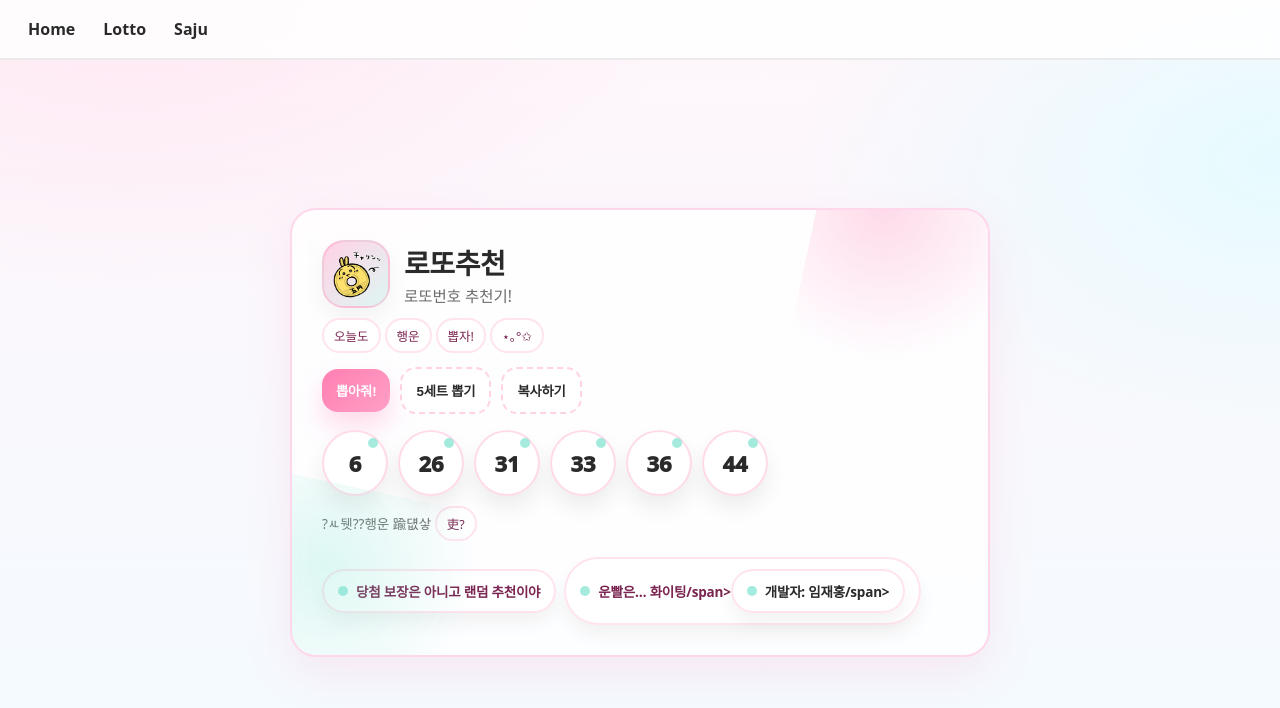
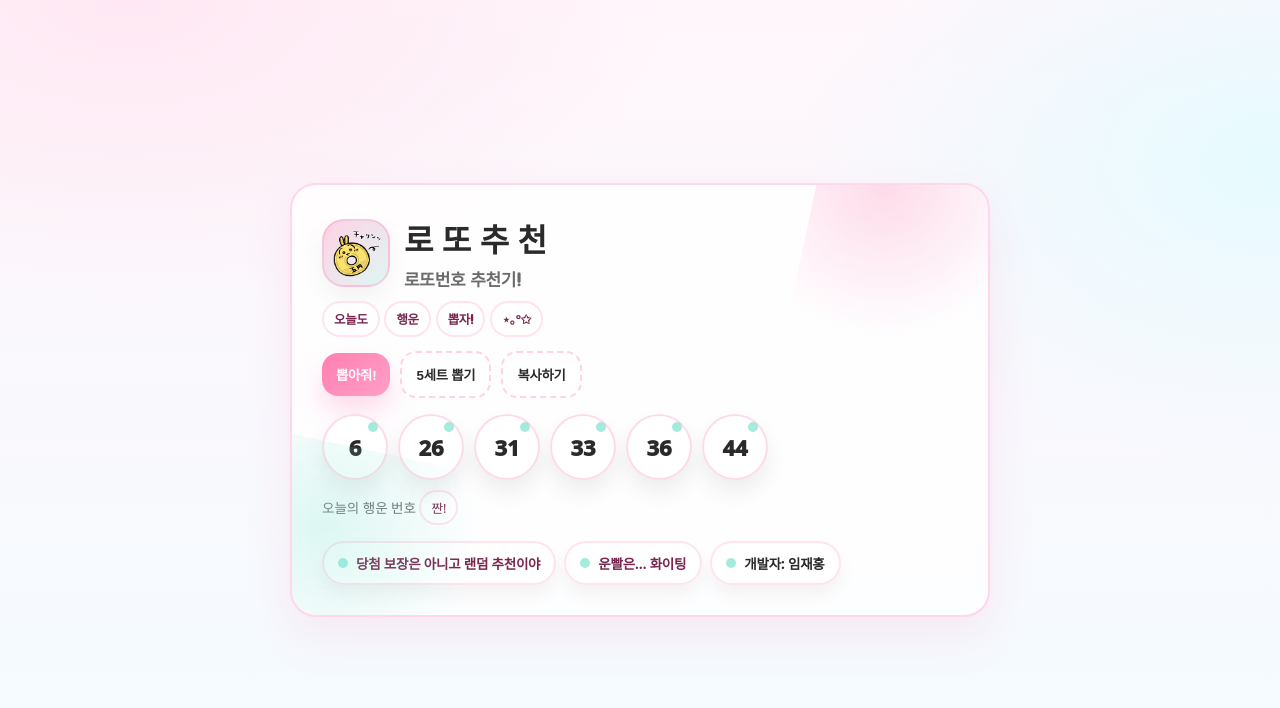
Before and after one commit to im7873384-wq/jaehong-lotto, a plain HTML site: page lotto/index.html in a window 1280 px wide. Drawn offline with Linux system fonts and the light colour scheme; files whose address does not match are found by name.

Commit message:
Restore lotto page from 46c7cc7 and fix asset paths

```diff
--- a/lotto/index.html
+++ b/lotto/index.html
@@ -5,6 +5,8 @@
   <meta name="viewport" content="width=device-width, initial-scale=1" />
   <title>로또추천</title>
   <style>
+    @import url('https://fonts.googleapis.com/css2?family=Jua&display=swap');
+
     :root{
       --bg1:#fff6fb;
       --bg2:#f3fbff;
@@ -105,8 +107,20 @@
     }
     .badge img{ width:100%; height:100%; object-fit: contain; }
 
-    h1{ margin:0; font-size: 28px; letter-spacing:-0.4px; }
-    .sub{ margin:2px 0 0; color:var(--muted); font-size: 15.5px; }
+    h1{
+      margin:0;
+      font-size: 32px;
+      letter-spacing:-0.6px;
+      font-family: 'Jua', ui-rounded, system-ui, -apple-system, "Segoe UI", Roboto, "Apple SD Gothic Neo", "Noto Sans KR", sans-serif;
+    }
+    .sub{
+      margin:4px 0 0;
+      color:var(--muted);
+      font-size: 17px;
+      font-weight: 800;
+      letter-spacing:-0.3px;
+      font-family: 'Jua', ui-rounded, system-ui, -apple-system, "Segoe UI", Roboto, "Apple SD Gothic Neo", "Noto Sans KR", sans-serif;
+    }
 
     .row{ display:flex; gap:10px; flex-wrap:wrap; align-items:center; margin-top: 14px; }
 
@@ -311,36 +325,8 @@
       opacity: 0.95;
     }
   </style>
-  <style>
-    .top-nav{
-      position: fixed;
-      top: 0;
-      left: 0;
-      right: 0;
-      z-index: 10000;
-      display: flex;
-      gap: 8px;
-      padding: 12px 18px;
-      background: rgba(255,255,255,0.85);
-      backdrop-filter: blur(10px);
-      border-bottom: 2px solid rgba(0,0,0,0.08);
-    }
-    .top-nav a{
-      color: inherit;
-      text-decoration: none;
-      padding: 6px 10px;
-      border-radius: 10px;
-      font-weight: 700;
-    }
-    .top-nav a:hover{ background: rgba(0,0,0,0.06); }
-    body{ padding-top: 64px; }
-  </style></head>
+</head>
 <body>
-  <nav class="top-nav">
-    <a href="/">Home</a>
-    <a href="/lotto">Lotto</a>
-    <a href="/saju">Saju</a>
-  </nav>
   <div class="bg-deco" aria-hidden="true">
     <img class="sticker s1" data-sticker src="../assets/32411274/936aa21d/806221104@2x.png" alt="" />
     <img class="sticker s2" data-sticker src="../assets/32411274/936aa21d/806221110@2x.png" alt="" />
@@ -375,7 +361,7 @@
       <div class="header">
         <div class="badge" aria-hidden="true"><img src="../assets/badge.png" alt="" /></div>
         <div>
-          <h1>로또추천</h1>
+          <h1>로 또 추 천</h1>
           <div class="sub">로또번호 추천기!</div>
         </div>
       </div>
@@ -401,8 +387,8 @@
 
       <div class="tips">
         <span class="tipBall">당첨 보장은 아니고 랜덤 추천이야</span>
-        <span class="tipBall">운빨은… 화이팅/span>
-        <span class="tipBall dev">개발자: 임재홍/span>
+        <span class="tipBall">운빨은… 화이팅</span>
+        <span class="tipBall dev">개발자: 임재홍</span>
       </div>
     </div>
   </div>
@@ -429,7 +415,7 @@
 
     // keep the line text cute but minimal
     const line = list.join(', ');
-    document.getElementById('textLine').innerHTML = `?ㅻ뒛??행운 踰덊샇 <span class="bubble">吏?</span>`;
+    document.getElementById('textLine').innerHTML = `오늘의 행운 번호 <span class="bubble">짠!</span>`;
 
     const copyBtn = document.getElementById('copyBtn');
     copyBtn.disabled = false;
@@ -451,7 +437,7 @@
 
       const label = document.createElement('div');
       label.className = 'setLabel';
-      label.textContent = (i+1) + '?명듃';
+      label.textContent = (i+1) + '세트';
       row.appendChild(label);
 
       const nums = sets[i];
@@ -535,7 +521,7 @@
     const sets = Array.from({length:5}, () => pick6());
     const flatCopy = sets.map(s=>s.join(', ')).join('\n');
 
-    document.getElementById('textLine').innerHTML = `행운 5?명듃 <span class="bubble">?먭렐</span>`;
+    document.getElementById('textLine').innerHTML = `행운 5세트 <span class="bubble">두근</span>`;
     render(sets[0]);
     render5Sets(sets);
 
@@ -549,7 +535,7 @@
     copyBtn.disabled = false;
     copyBtn.onclick = async () => {
       await navigator.clipboard.writeText(flatCopy);
-      document.getElementById('status').textContent = '5?명듃 蹂듭궗??';
+      document.getElementById('status').textContent = '5세트 복사됨!';
       setTimeout(()=>document.getElementById('status').textContent='', 1200);
     };
 
@@ -558,7 +544,7 @@
 
   // sticker randomizer (local assets)
   const STICKER_POOLS = [
-    { base: 'assets/32411274/936aa21d/', files: [
+    { base: '../assets/32411274/936aa21d/', files: [
       '806221089@2x.png','806221090@2x.png','806221091@2x.png','806221092@2x.png','806221093@2x.png',
       '806221094@2x.png','806221095@2x.png','806221096@2x.png','806221097@2x.png','806221098@2x.png',
       '806221099@2x.png','806221100@2x.png','806221101@2x.png','806221102@2x.png','806221103@2x.png',
@@ -568,7 +554,7 @@
       '806221119@2x.png','806221120@2x.png','806221121@2x.png','806221122@2x.png','806221123@2x.png',
       '806221124@2x.png','806221125@2x.png','806221126@2x.png','806221127@2x.png','806221128@2x.png'
     ]},
-    { base: 'assets/badgezip/29118925/211d23d7/', files: [
+    { base: '../assets/badgezip/29118925/211d23d7/', files: [
       '737443185@2x.png','737443186@2x.png','737443187@2x.png','737443188@2x.png','737443189@2x.png',
       '737443190@2x.png','737443191@2x.png','737443192@2x.png','737443193@2x.png','737443194@2x.png',
       '737443195@2x.png','737443196@2x.png','737443197@2x.png','737443198@2x.png','737443199@2x.png',
```
